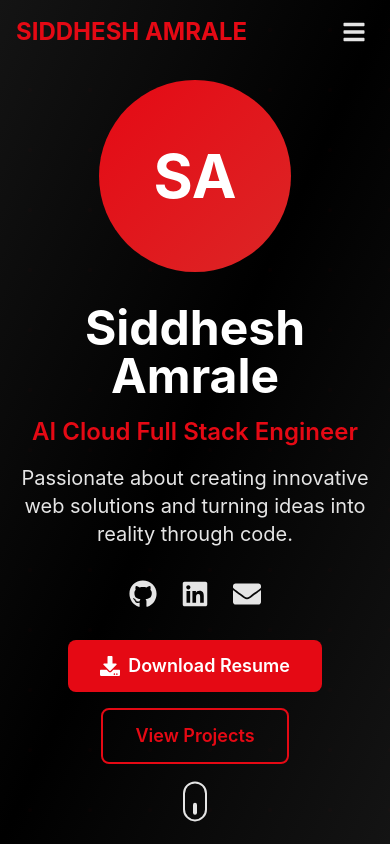
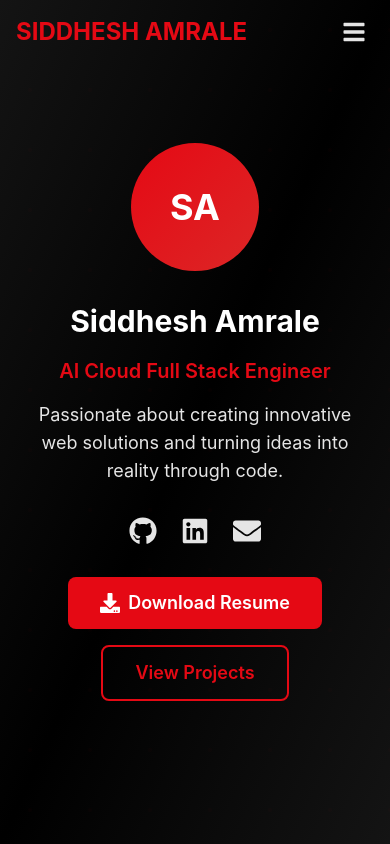
Before and after one commit to SiddheshAmrale/portfolio, a React (Create React App) app: page / in a window 390 px wide. Shown: the top 844 px of the page. Built offline with nearby package versions, Linux system fonts and the light colour scheme.

Commit message:
fixed scroll bug, updated contact details

```diff
--- a/src/components/Footer.tsx
+++ b/src/components/Footer.tsx
@@ -104,9 +104,9 @@ const Footer: React.FC = () => {
           >
             <h4 className="text-lg font-semibold text-white mb-4">Contact Info</h4>
             <div className="space-y-2 text-netflix-light-gray">
-              <p>📍 Mumbai, India</p>
+              <p>📍 Pittsburgh, PA</p>
               <p>📧 siddhesh.amrale@email.com</p>
-              <p>📱 +1 (555) 123-4567</p>
+              <p>📱 +1 (973) 438-8729</p>
             </div>
           </motion.div>
         </div>
--- a/src/components/Hero.tsx
+++ b/src/components/Hero.tsx
@@ -39,9 +39,9 @@ const Hero: React.FC = () => {
             initial={{ scale: 0 }}
             animate={{ scale: 1 }}
             transition={{ delay: 0.2, type: "spring", stiffness: 100 }}
-            className="mx-auto w-48 h-48 rounded-full bg-gradient-to-br from-netflix-red to-red-600 flex items-center justify-center mb-8"
+            className="mx-auto w-32 h-32 sm:w-40 sm:h-40 md:w-48 md:h-48 rounded-full bg-gradient-to-br from-netflix-red to-red-600 flex items-center justify-center mb-6 sm:mb-8"
           >
-            <span className="text-6xl font-bold text-white">SA</span>
+            <span className="text-4xl sm:text-5xl md:text-6xl font-bold text-white">SA</span>
           </motion.div>
 
           {/* Name and Title */}
@@ -51,13 +51,13 @@ const Hero: React.FC = () => {
             transition={{ delay: 0.4, duration: 0.8 }}
             className="space-y-4"
           >
-            <h1 className="text-5xl md:text-7xl font-bold text-white">
+            <h1 className="text-3xl sm:text-4xl md:text-5xl lg:text-7xl font-bold text-white leading-tight">
               Siddhesh Amrale
             </h1>
-            <h2 className="text-2xl md:text-3xl text-netflix-red font-semibold">
+            <h2 className="text-xl sm:text-2xl md:text-3xl text-netflix-red font-semibold">
               AI Cloud Full Stack Engineer
             </h2>
-            <p className="text-xl text-netflix-light-gray max-w-3xl mx-auto">
+            <p className="text-lg sm:text-xl text-netflix-light-gray max-w-3xl mx-auto px-4">
               Passionate about creating innovative web solutions and turning ideas into reality through code.
             </p>
           </motion.div>
@@ -126,26 +126,6 @@ const Hero: React.FC = () => {
           </motion.div>
         </motion.div>
       </div>
-
-      {/* Scroll Indicator */}
-      <motion.div
-        initial={{ opacity: 0 }}
-        animate={{ opacity: 1 }}
-        transition={{ delay: 1.2, duration: 1 }}
-        className="absolute bottom-8 left-1/2 transform -translate-x-1/2"
-      >
-        <motion.div
-          animate={{ y: [0, 10, 0] }}
-          transition={{ duration: 2, repeat: Infinity }}
-          className="w-6 h-10 border-2 border-netflix-light-gray rounded-full flex justify-center"
-        >
-          <motion.div
-            animate={{ y: [0, 12, 0] }}
-            transition={{ duration: 2, repeat: Infinity }}
-            className="w-1 h-3 bg-netflix-light-gray rounded-full mt-2"
-          />
-        </motion.div>
-      </motion.div>
     </section>
   );
 };
```
